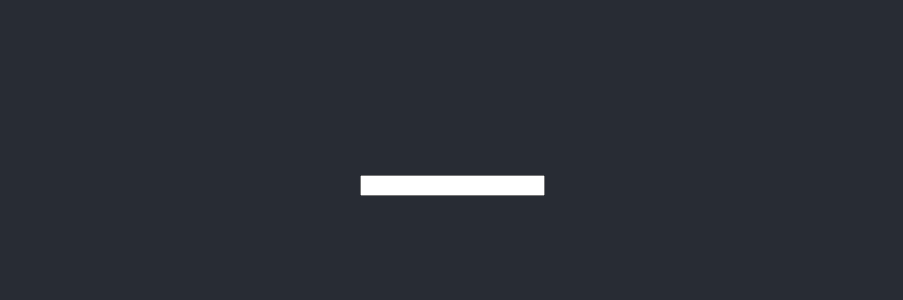
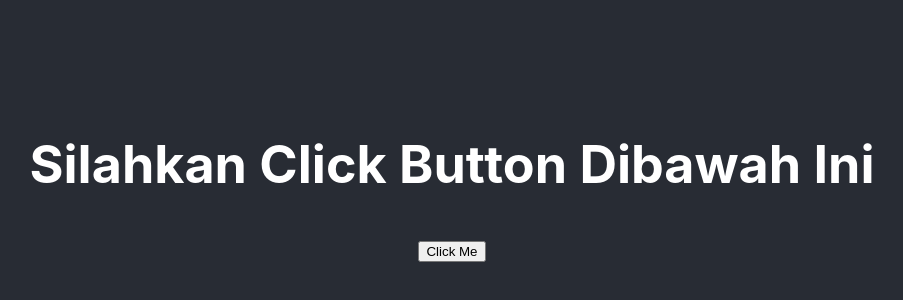
Before and after one commit to Onggi10/React-JS, a React (Create React App) app: page / in a window 1280 px wide. Shown: the part 220-520 px from the top of the page, without its empty margins (188-1091 px from the left). Built offline with nearby package versions, Linux system fonts and the light colour scheme.

Commit message:
"testing laptop mac"

```diff
--- a/src/App.js
+++ b/src/App.js
@@ -1,11 +1,11 @@
 import "./App.css";
 import React from "react";
-import Refs from "./Components/Refs";
+import EventBind from "./Components/EventBind";
 
 export default function Home() {
   return (
     <div className="App-header">
-      <Refs />
+      <EventBind />
     </div>
   );
 }
```
Also changed, not shown: src/Components/test.js (added, +11 -0 lines), 1 other file (tests, documents, lock files or other folders).
